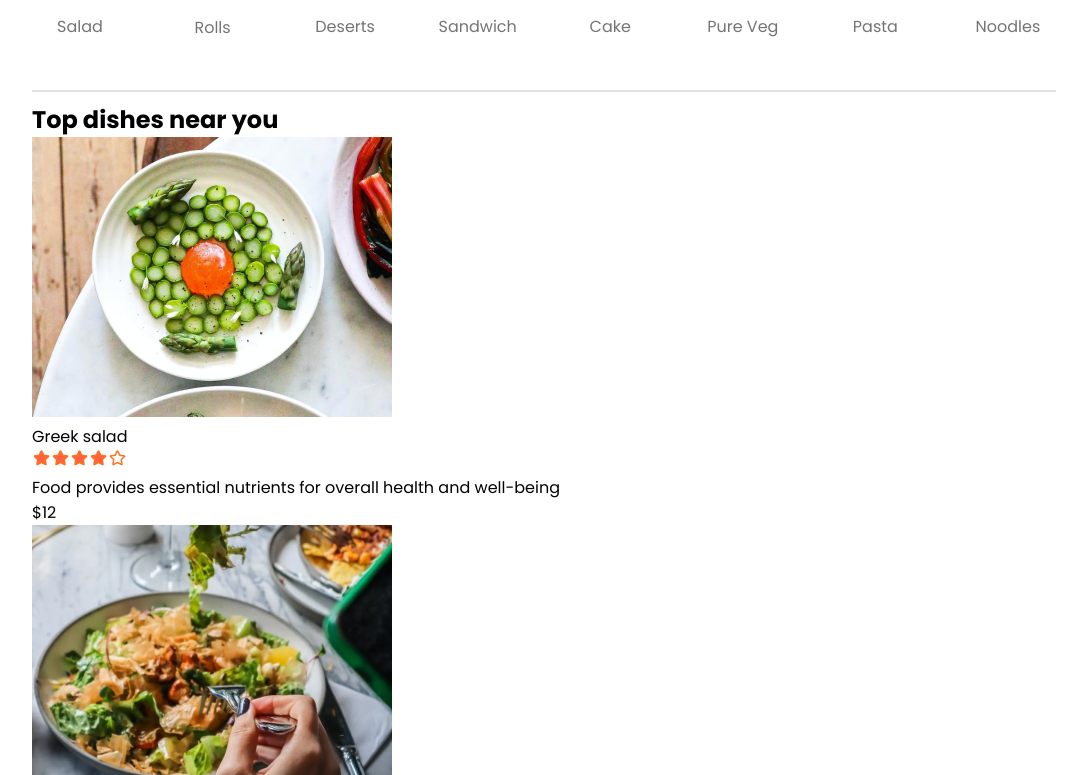
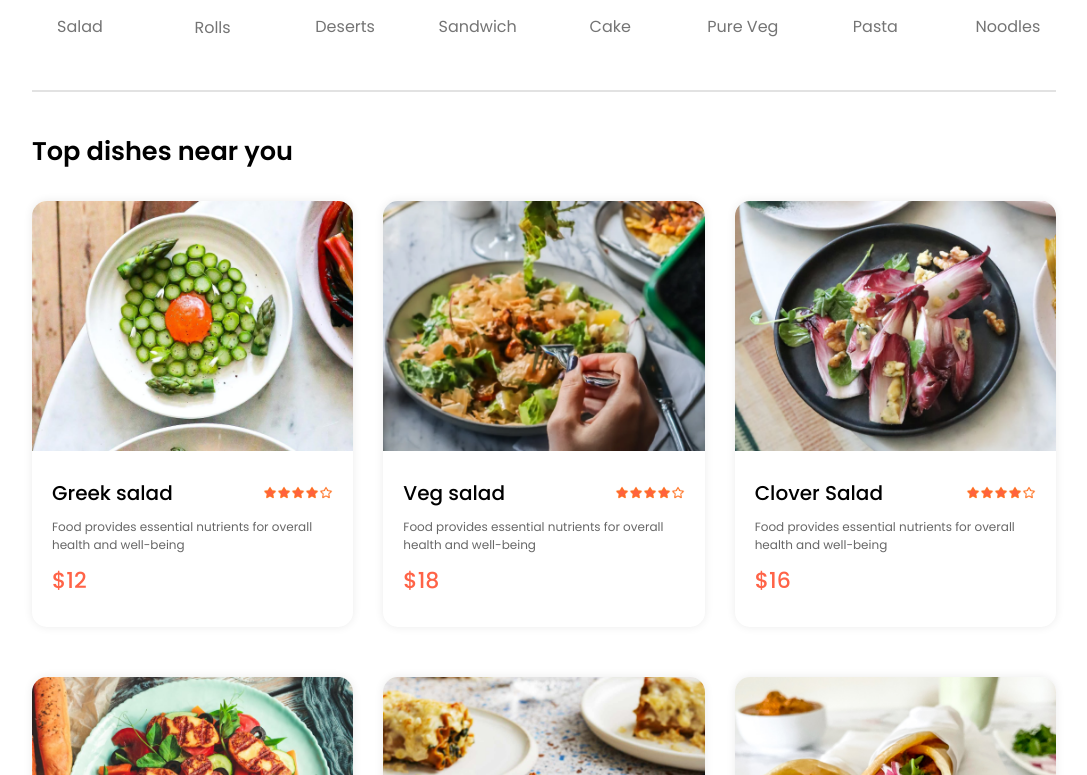
Before and after one commit to creation7654321/food-ordering-react, a React (Vite) app: page / in a window 1280 px wide. Shown: the part 865-1640 px from the top of the page, without its empty margins (96-1183 px from the left). Built offline with nearby package versions, Linux system fonts and the light colour scheme.

Commit message:
Adding styling to the list of food displayed

```diff
--- a/src/components/FoodDisplay/FoodDisplay.css
+++ b/src/components/FoodDisplay/FoodDisplay.css
@@ -0,0 +1,14 @@
+.food-display{
+    margin-top: 30px;
+}
+.food-display h2{
+    font-size: max(2vw, 24px);
+    font-weight: 600;
+}
+.food-display-list{
+    display: grid;
+    grid-template-columns: repeat(auto-fill, minmax(240px,1fr));
+    margin-top: 30px;
+    gap:30px;
+    row-gap: 50px;
+}
--- a/src/components/FoodItem/FoodItem.css
+++ b/src/components/FoodItem/FoodItem.css
@@ -0,0 +1,42 @@
+.food-item{
+    width:100%;
+    margin:auto;
+    border-radius: 15px;
+    box-shadow: 0px 0px 10px #00000015;
+    transform: 0.3s;
+
+}
+
+ .food-item-image{
+    width: 100%;
+    border-radius: 15px 15px 0px 0px;
+ }
+.food-item-info{
+    padding: 20px;
+
+}
+.food-item-name-rating{
+    display: flex;
+    justify-content: space-between;
+    align-items: center;
+    margin-bottom: 10px
+}
+.food-item-name-rating p{
+    font-size: 20px;
+    font-weight: 500;
+
+}
+.food-item-name-rating img{
+    width: 70px;
+}
+.food-item-desc{
+    color: #676767;
+    font-size: 12px;
+
+}
+.food-item-price{
+    color: tomato;
+    font-size: 22px;
+    font-weight: 500;
+    margin: 10px 0px;
+}
```
